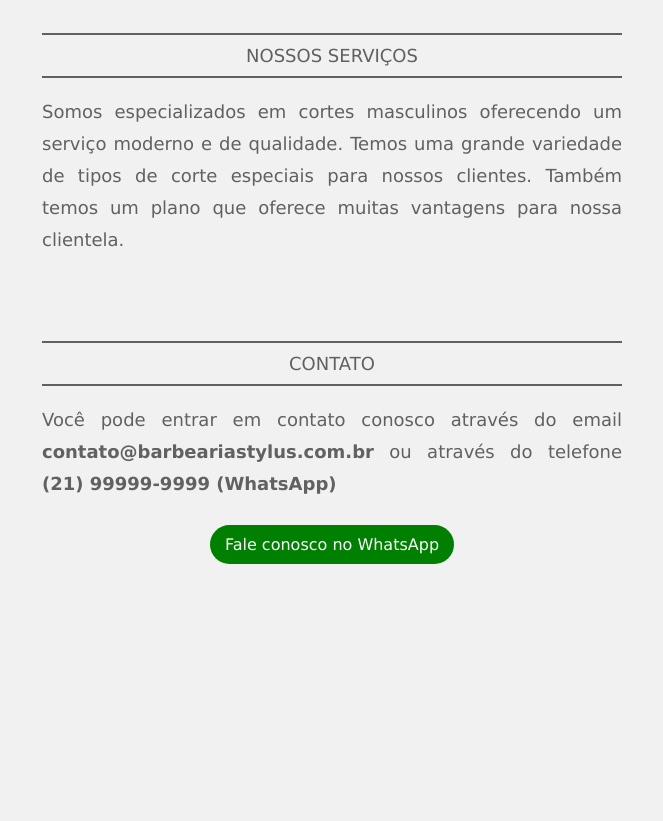
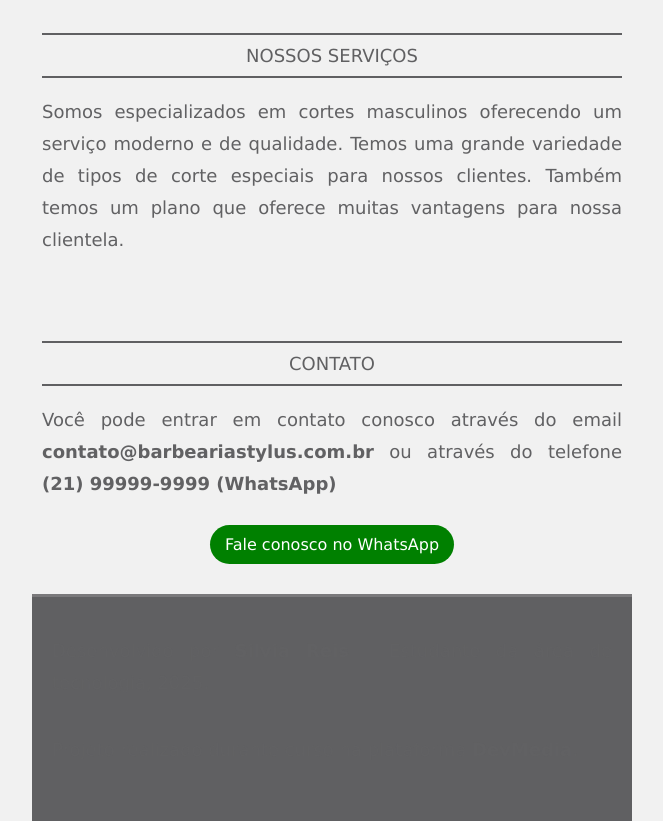
Before and after one commit to Silviareis1/devmedia-barbearia-stylus, a plain HTML site: page index.html in a window 1280 px wide. Shown: the part 444-1265 px from the top of the page, without its empty margins (308-971 px from the left). Before the commit the page ends 1008 px from the top, so only its background shows below. Drawn offline with Linux system fonts and the light colour scheme.

Commit message:
adicionado o footer

```diff
--- a/index.html
+++ b/index.html
@@ -33,6 +33,11 @@
          <a href="https://api.whatsapp.com/send?phone=999999999&text=Send20%a20%quote">Fale conosco no WhatsApp</a>
       </section>
    </main>
+   <footer>
+   <p>Desenvolvido por <strong>Silvia Reis</strong> – Estudante da área de tecnologia, 2025.</p>
+   <p>Projeto realizado durante curso na plataforma <strong>DevMedia</strong>.</p>
+</footer>
+
 </body>
 
 </html>
--- a/style.css
+++ b/style.css
@@ -69,3 +69,11 @@ section {
    padding: 10px;
    margin-top: 10px;
 }
+footer {
+   background-color: #606062;
+   color: white;
+   padding: 20px;
+   margin-top: 30px;
+   font-size: 14px;
+   border-top: 3px solid #7a797b;
+}
```
